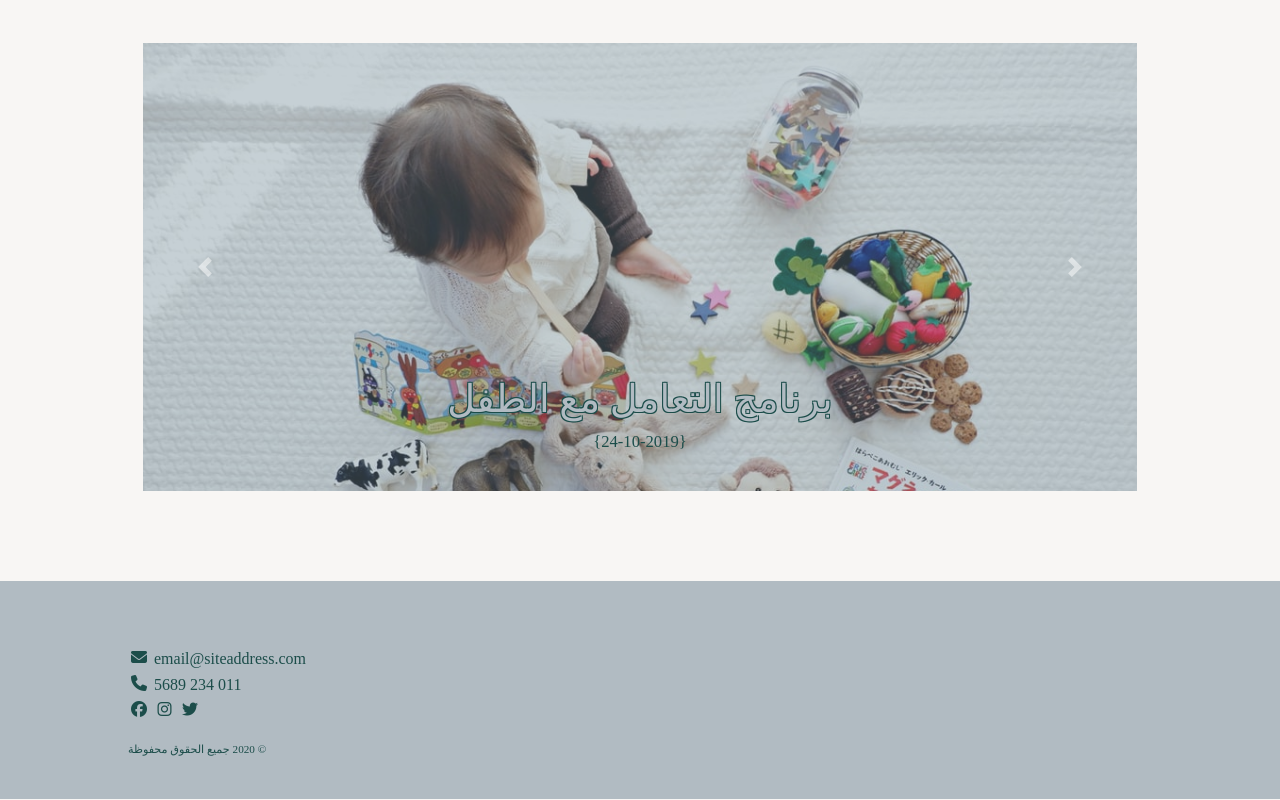
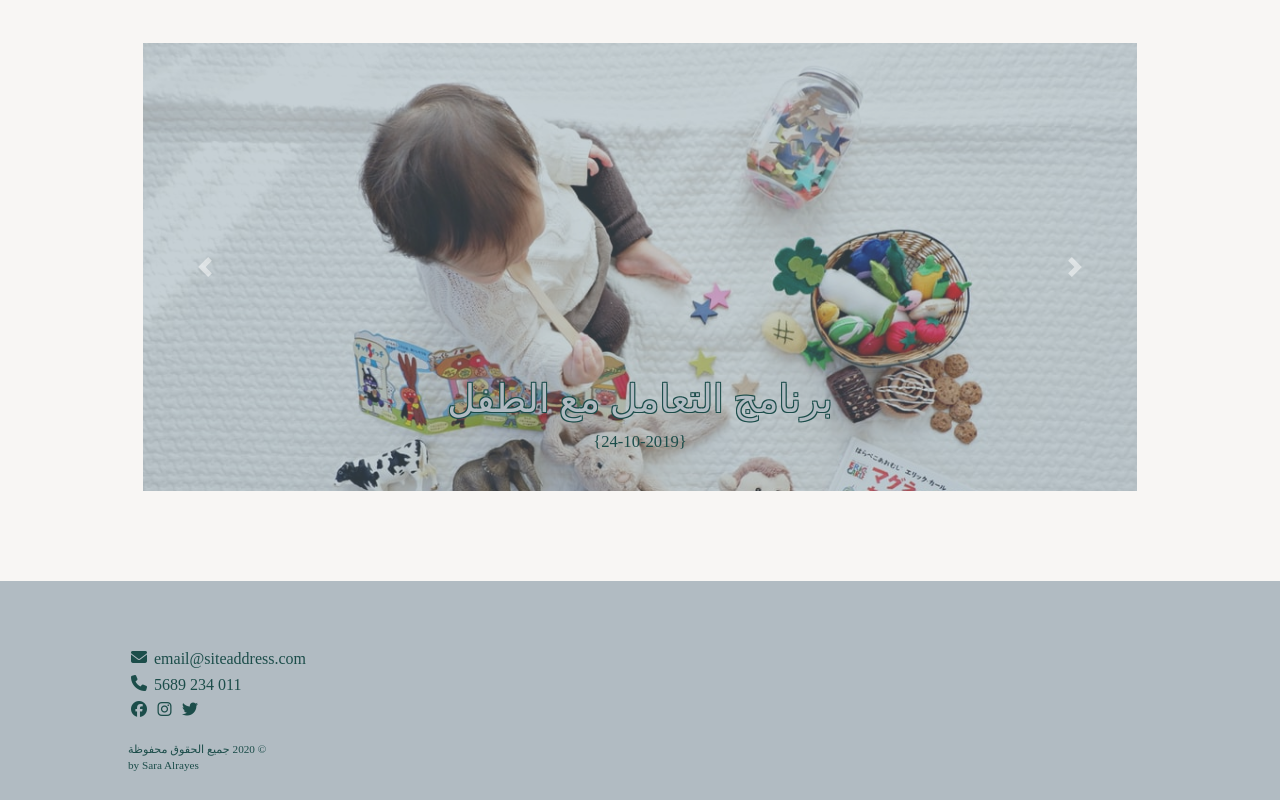
Before and after one commit to SaraIAlrayes/Dulni, a plain HTML site: page index.html in a window 1280 px wide. Shown: the part 1606-2406 px from the top of the page. Drawn offline with nearby package versions, Linux system fonts and the light colour scheme; a web font is replaced by a local one.

Commit message:
Update html & css

```diff
--- a/css/style.css
+++ b/css/style.css
@@ -300,4 +300,13 @@ body {
   font-family: 'Markazi Text', serif;
   font-size: .7rem;
   color: #1c4d4a;
+  margin-bottom: 0;
 }
+
+.copyright-link {
+  color: #1c4d4a;
+}
+
+.copyright-link:hover {
+  color: #1c4d4a;
+}
--- a/index.html
+++ b/index.html
@@ -294,6 +294,7 @@
         <a href="https://facebook.com/"><i class="fa fa-facebook social-icon"></i></a>
       </div>
       <p class="copyright">&copy; 2020 جميع الحقوق محفوظة</p>
+      <p class="copyright">by <a class="copyright-link" href="https://sara-alrayes.herokuapp.com/">Sara Alrayes</a></p>
     </div>
   </footer>
 
```
